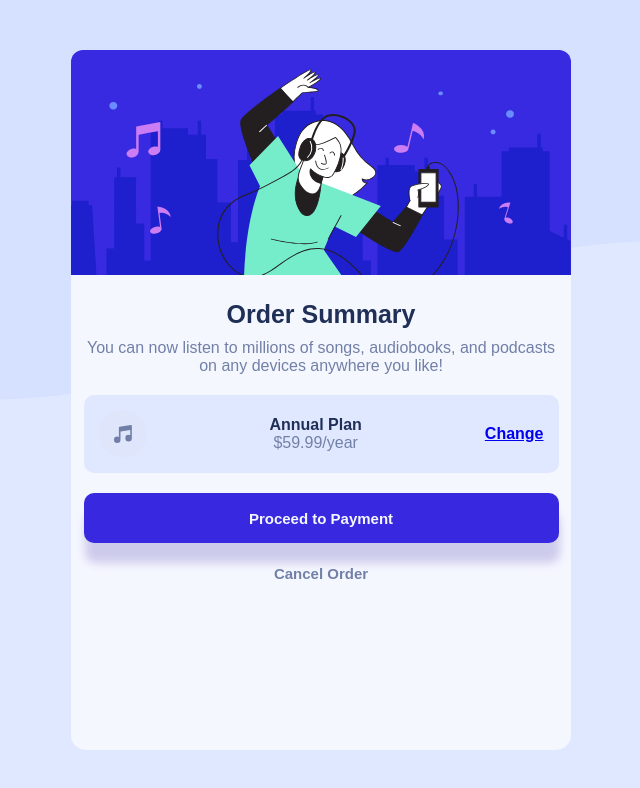
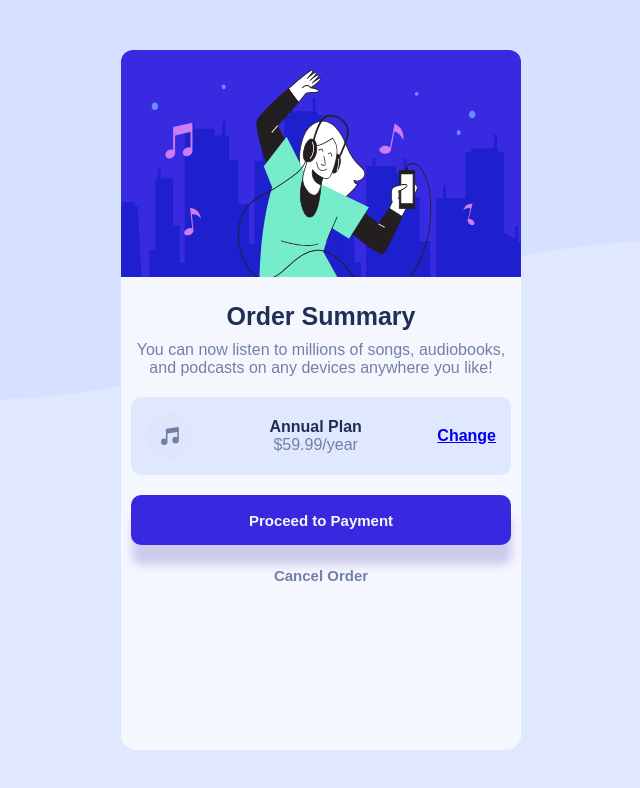
Before and after one commit to nehru35/Frontend-Mentor-Order-Summary-Component, a plain HTML site: page index.html in a window 1280 px wide. Shown: the whole page, without its empty margins (319-959 px from the left). Drawn offline with Linux system fonts and the light colour scheme.

Commit message:
Changed the image  heigh

```diff
--- a/css/style.css
+++ b/css/style.css
@@ -44,7 +44,7 @@ button {
 
 main.container {
     width: 95%;
-    max-width: 500px;
+    max-width: 400px;
     height: 700px;
     position: absolute;
     border: none;
@@ -59,7 +59,7 @@ main.container {
 .hero-image {
     display: block;
     width: 100%;
-    height: 225px;
+    height: 227px;
     border-radius: 12px 12px 0 0;
     margin-bottom: 25px;
 }
```
